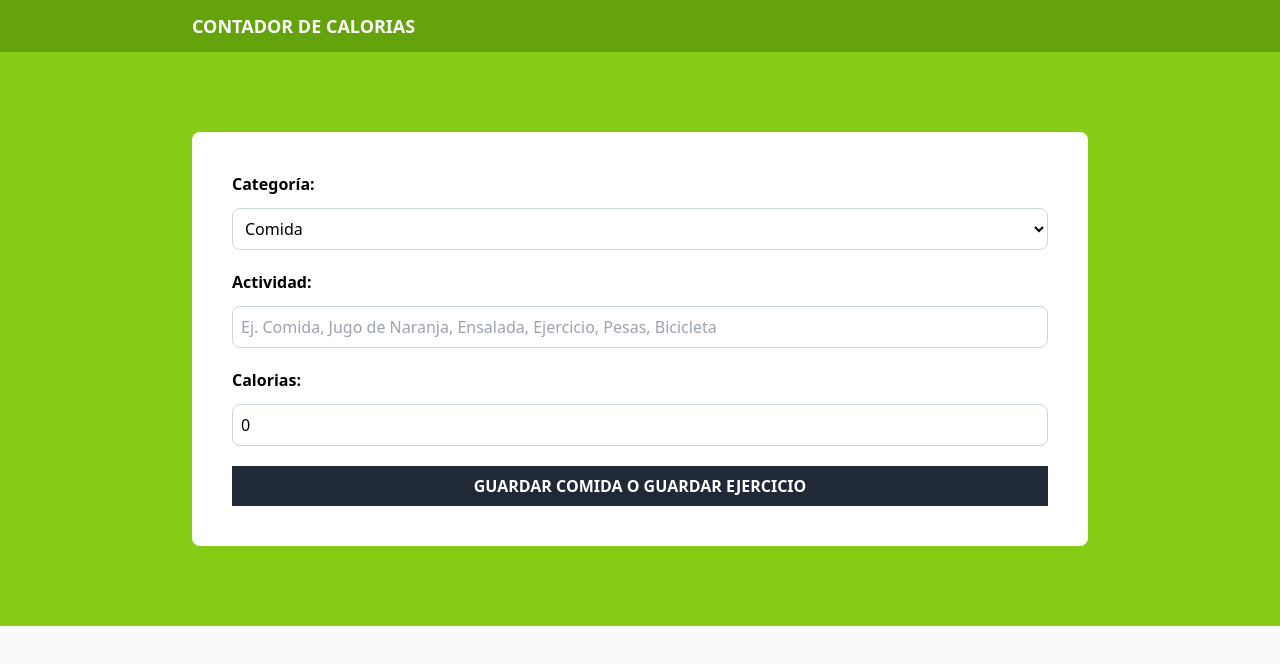
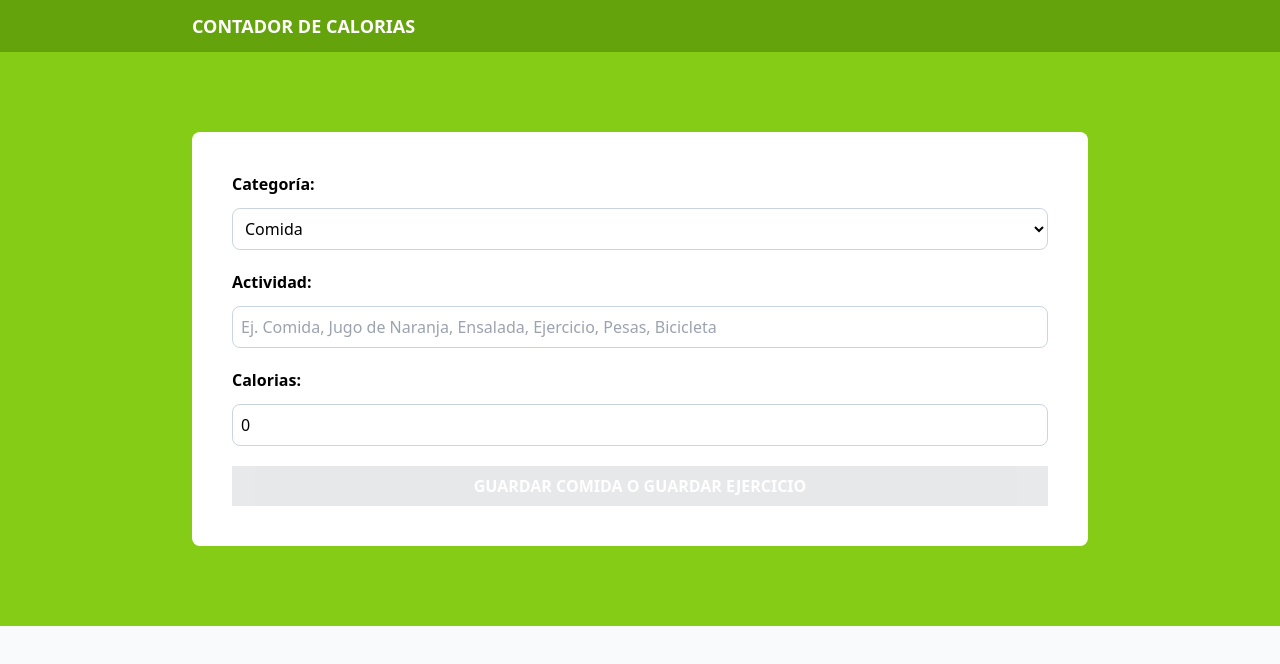
Before and after one commit to 7Fernando7/calorie-tracker, a React (Vite) app: page / in a window 1280 px wide. Shown: the top 664 px of the page. Built offline with nearby package versions, Linux system fonts and the light colour scheme.

Commit message:
Validando el Formulario

```diff
--- a/src/componentes/Form.tsx
+++ b/src/componentes/Form.tsx
@@ -12,7 +12,6 @@ export default function Form() {
     });
 
 
-
     const handleChange = (e: ChangeEvent<HTMLSelectElement> | ChangeEvent<HTMLInputElement>) => {
 
         const isNumberField = ['category', 'calories'].includes(e.target.id)
@@ -23,6 +22,11 @@ export default function Form() {
         })
     }
 
+    const isValidActivity = () => {
+        const { name, calories } = activity
+        return name.trim() !== '' && calories > 0
+
+    }
 
   return (
     <form className="space-y-5 bg-white p-10 rounded-lg"
@@ -70,9 +74,10 @@ export default function Form() {
 
         <input
             type="submit"
-            className="bg-gray-800 hover:bg-gray-900 w-full p-2 font-bold uppercase text-white cursor-pointer"
+            className="bg-gray-800 hover:bg-gray-900 w-full p-2 font-bold uppercase text-white
+            cursor-pointer disabled:opacity-10"
             value="Guardar Comida o guardar ejercicio"
-
+            disabled={!isValidActivity()}
         />
 
     </form>
```
